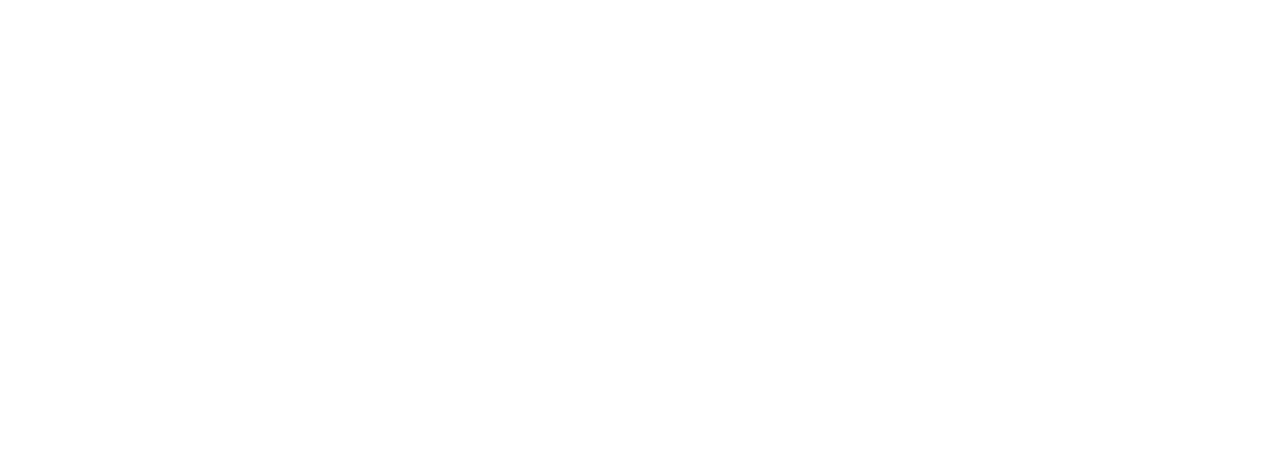
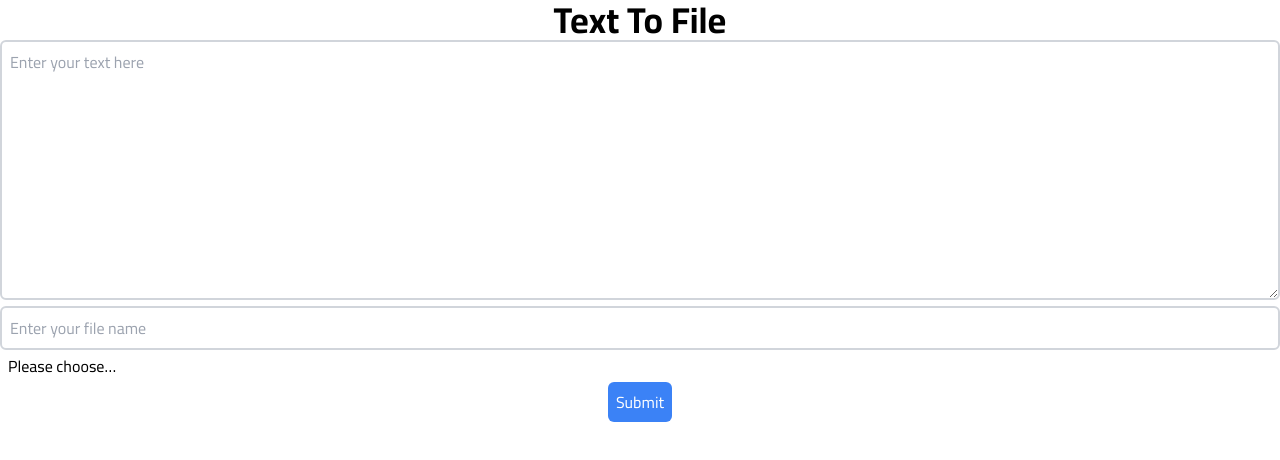
Before and after one commit to abdellatif-laghjaj/text-to-file, a plain HTML site: page index.html in a window 1280 px wide. Drawn offline with nearby package versions, Linux system fonts and the light colour scheme.

Commit message:
add form

```diff
--- a/index.html
+++ b/index.html
@@ -10,6 +10,25 @@
     <title>Text to file | By Abdellatif Laghjaj</title>
 </head>
 <body>
-
+    <div class="container">
+        <div class="text-center">
+            <h1 class="text-4xl font-bold">Text To File</h1>
+        </div>
+        <div class="text-center">
+            <form>
+                <textarea name="text" id="text" cols="30" rows="10" class="w-full p-2 border-2 border-gray-300 rounded-md" placeholder="Enter your text here"></textarea>
+                <div class="form-bottom d-flex justify-content-between align-items-center flex-row">
+                    <input type="text" name="filename" id="filename" class="w-full p-2 border-2 border-gray-300 rounded-md" placeholder="Enter your file name">
+                    <select class="appearance-none w-full py-1 px-2 bg-white" name="whatever" id="frm-whatever">
+                        <option value="">Please choose&hellip;</option>
+                      <option value="1">Item 1</option>
+                      <option value="2">Item 2</option>
+                      <option value="3">Item 3</option>
+                    </select>
+                </div>
+                <button type="submit" class="bg-blue-500 text-white p-2 rounded-md">Submit</button>
+            </form>
+        </div>
+    </div>
 </body>
 </html>
```
